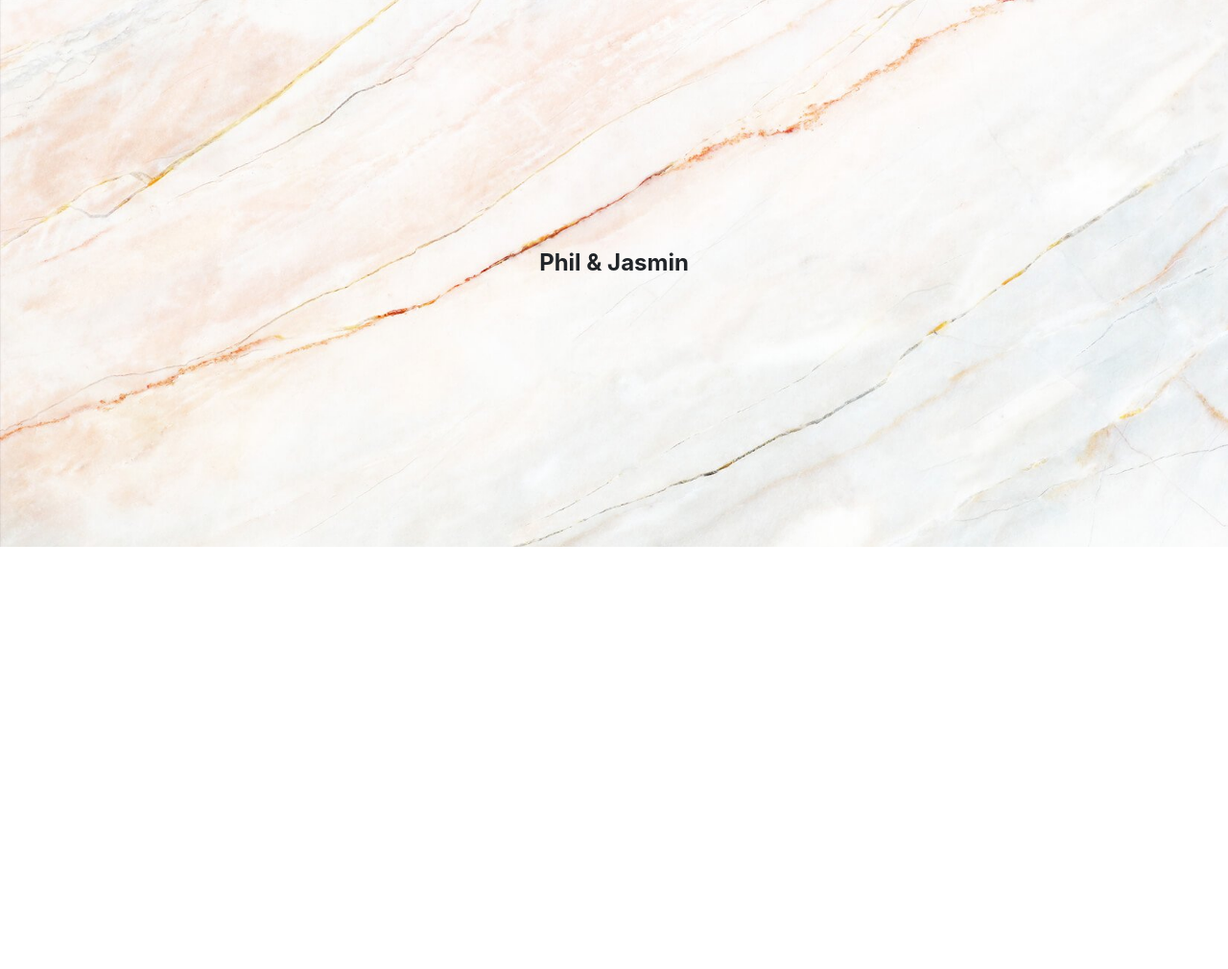
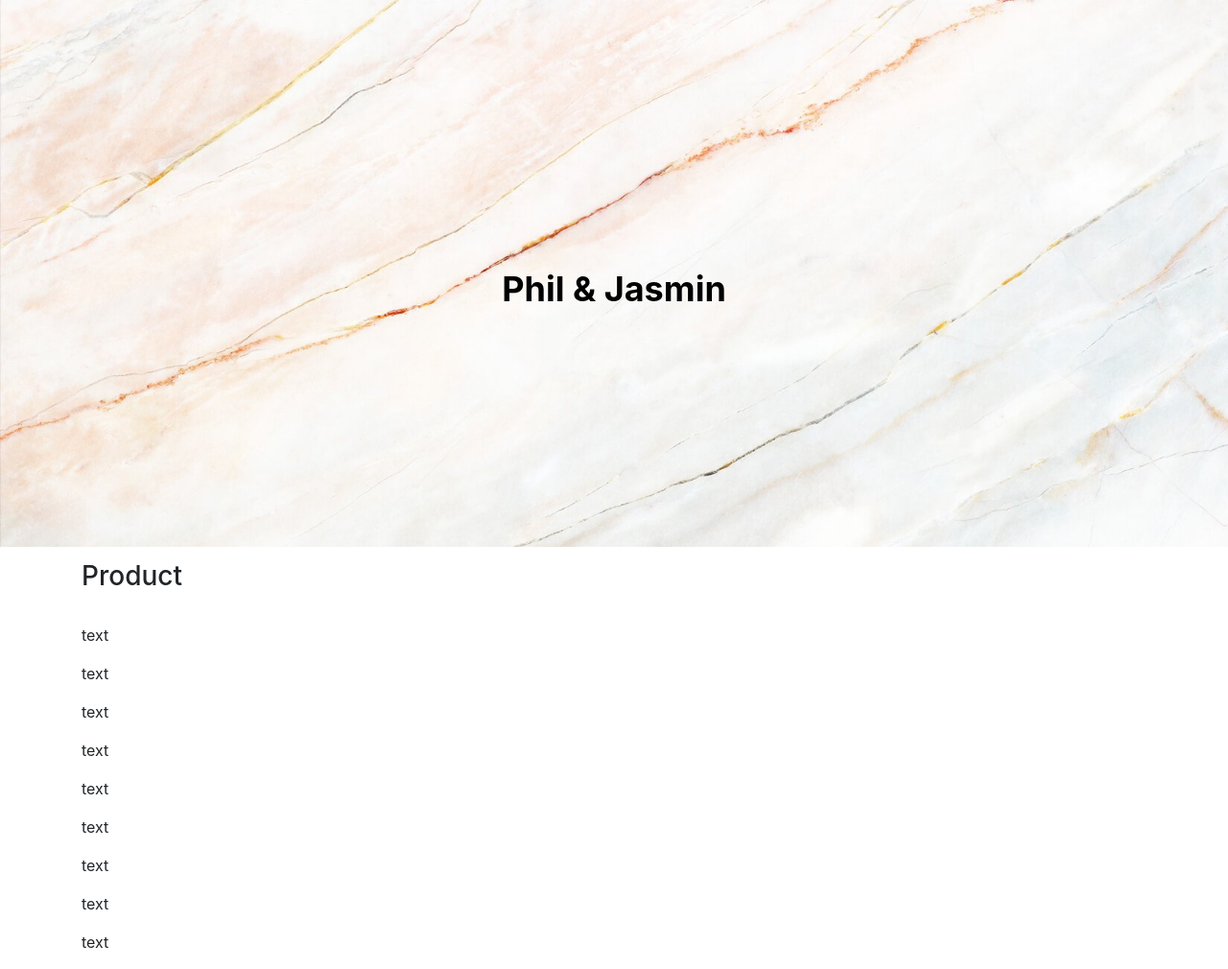
Before and after one commit to philippds-playground/parallax-effect-JS_playground, a plain HTML site: page index.html in a window 1280 px wide. Shown: the whole page at 96% size. Before the commit the page ends 800 px from the top, so only its background shows below. Drawn offline with nearby package versions, Linux system fonts and the light colour scheme.

Commit message:
progress2

```diff
--- a/css/style.css
+++ b/css/style.css
@@ -1,9 +1,16 @@
 h2 {
     display: block;
     font-size: 1.5em;
-    padding: 260px;
+    padding: 280px;
     font-weight: bold;
     text-align: center;
+}
+
+#Logo {
+  font-size: 36px;
+  color: black;
+  font-weight: bold;
+  white-space: nowrap;
 }
 
 .parallax-container {
--- a/index.html
+++ b/index.html
@@ -32,7 +32,22 @@
     data-image-src="./images/pm1.jpg"
     data-natural-width="1400"
     data-natural-height="900">
-    <div class="container"><h2>Phil & Jasmin</h2></div>
+    <div class="container"><h2 id="Logo">Phil & Jasmin</h2></div>
+    </div>
+    <br>
+    <div class="container">
+    <h3>Product</h3>
+    <br>
+    <p>text</p>
+    <p>text</p>
+    <p>text</p>
+    <p>text</p>
+    <p>text</p>
+    <p>text</p>
+    <p>text</p>
+    <p>text</p>
+    <p>text</p>
+
     </div>
   </body>
 </html>
```
